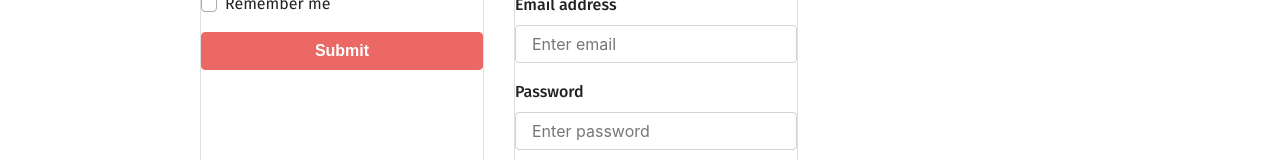
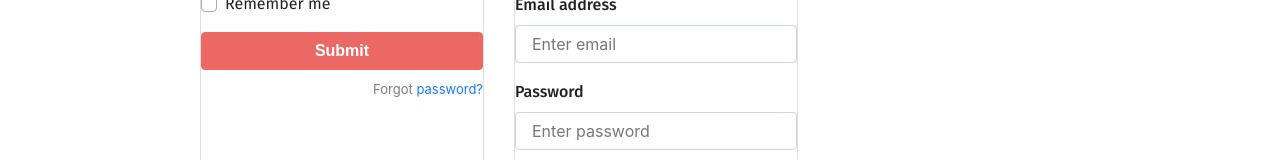
Before and after one commit to Danomiterock/Campaholic, a React (Create React App) app in the folder client/: page /LoginSignup in a window 1280 px wide. Shown: the part 422-582 px from the top of the page. Built offline with nearby package versions, Linux system fonts and the light colour scheme; a web font is replaced by a local one.

Commit message:
working on signup page

```diff
--- a/client/src/pages/LoginSignup.js
+++ b/client/src/pages/LoginSignup.js
@@ -1,12 +1,6 @@
 import React from "react";
-import {
-  Button,
-  Card,
-  CardDeck,
-  Form,
-  FormLabel,
-} from "react-bootstrap";
-import "./LoginSignup.css";
+import { Button, Card, CardDeck, Form, FormLabel } from "react-bootstrap";
+import "./loginSignup.css";
 
 export const LoginSignup = () => {
   return (
@@ -52,6 +46,9 @@ export const LoginSignup = () => {
           <Button type="submit" className="btn btn-primary btn-block">
             Submit
           </Button>
+          <p className="forgot-password text-right">
+            Forgot <a href="#">password?</a>
+          </p>
         </Form>
       </Card>
 
```
